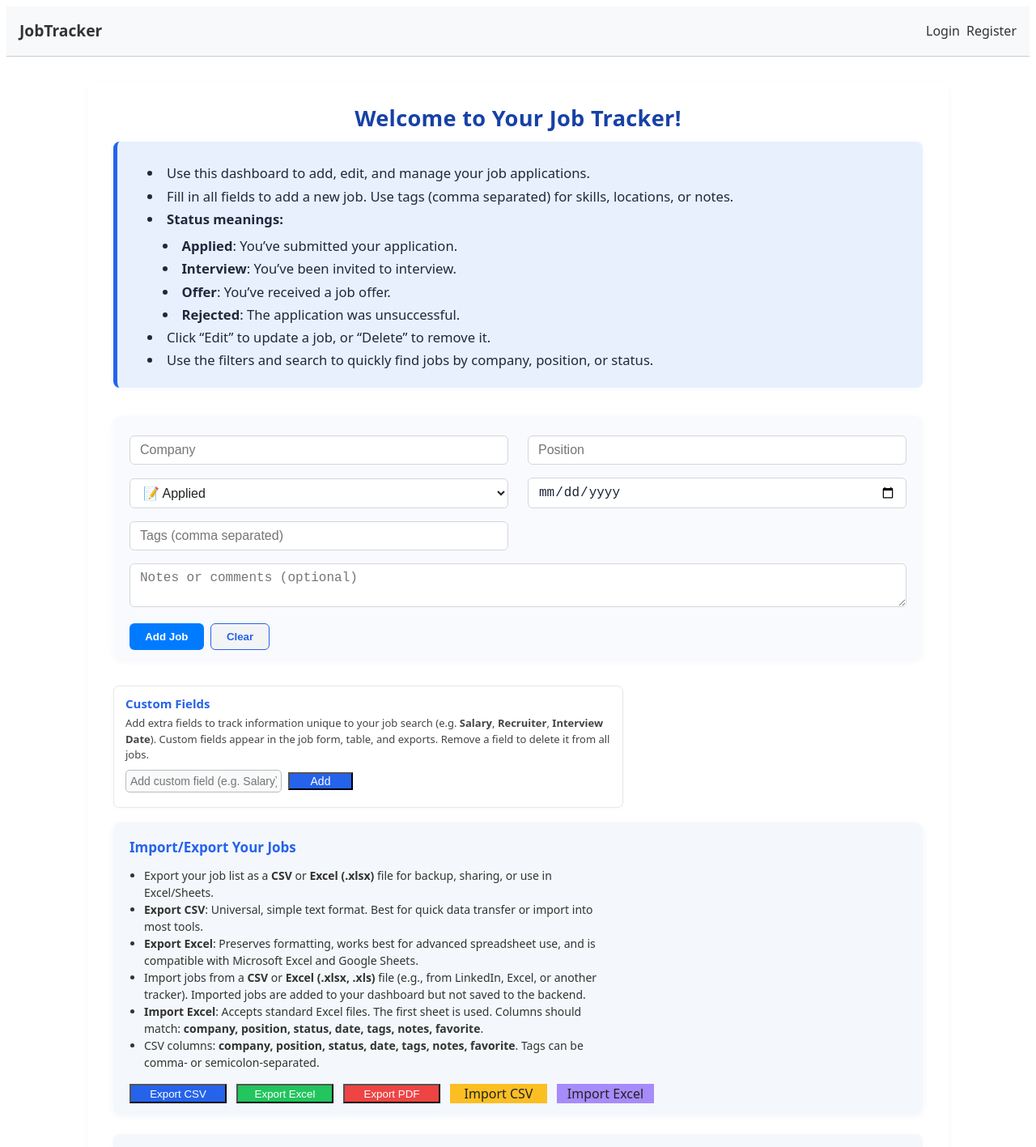
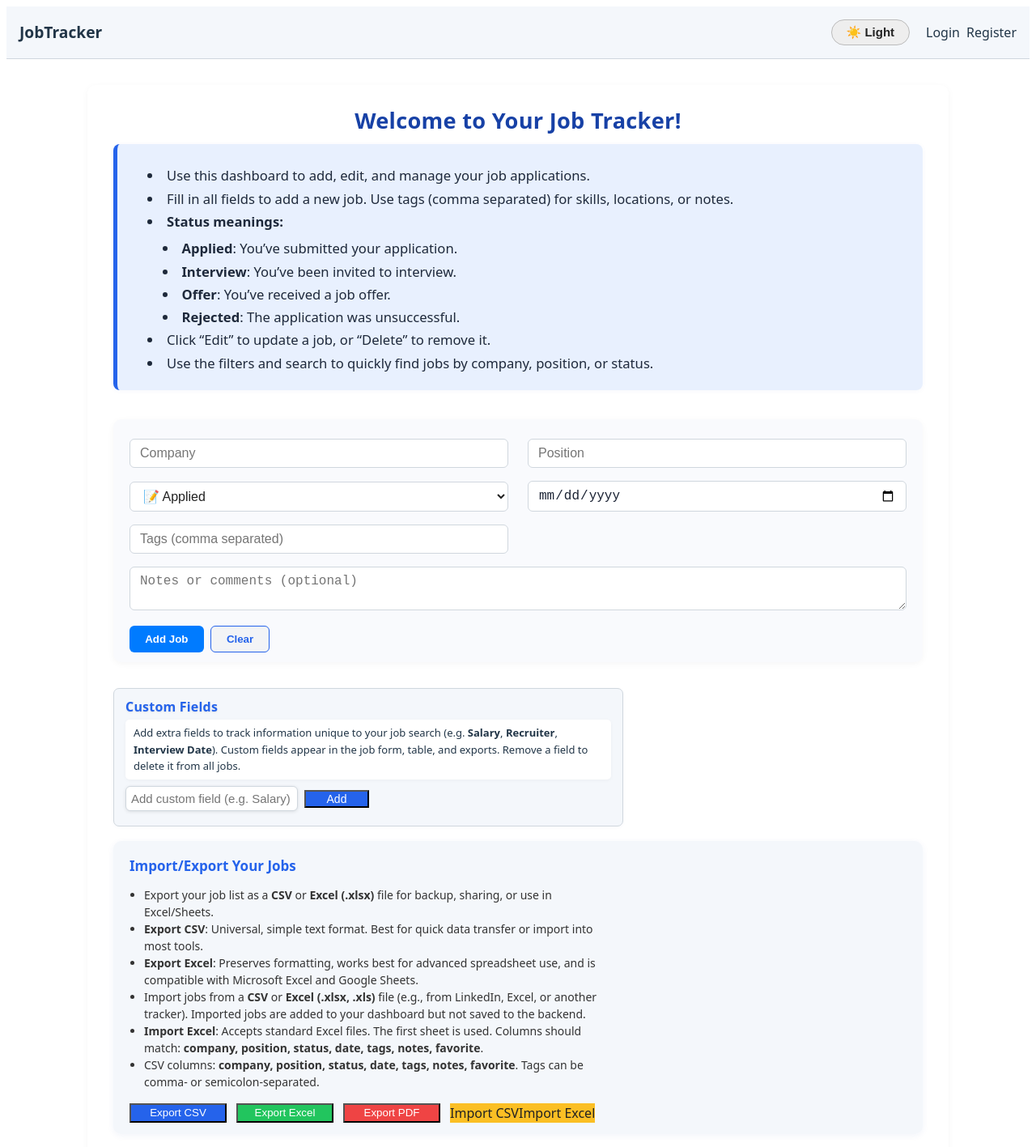
Before and after one commit to Mancini-Developer80/Job-Tracker, a React (Vite) app in the folder client/: page /dashboard in a window 1280 px wide. Shown: the top 1417 px of the page at 81% size. Built offline with nearby package versions, Linux system fonts and the light colour scheme.

Commit message:
dark mode improvements

```diff
--- a/client/src/components/Navbar.module.css
+++ b/client/src/components/Navbar.module.css
@@ -1,6 +1,6 @@
 .userName {
-  background: #e8f0fe;
-  color: #2563eb;
+  background: var(--color-secondary);
+  color: var(--color-primary);
   font-weight: 600;
   padding: 6px 18px;
   border-radius: 16px;
@@ -30,18 +30,18 @@
   box-shadow: 0 4px 16px rgba(255, 88, 88, 0.16);
 }
 .navbar {
-  background: #f8f9fa;
+  background: var(--color-secondary);
 }
 
 .link {
-  color: #333;
+  color: var(--color-text);
   text-decoration: none;
   font-weight: 500;
   transition: color 0.2s;
 }
 
 .link:hover {
-  color: #007bff;
+  color: var(--color-primary);
 }
 
 .container {
@@ -49,8 +49,8 @@
   margin: 0 auto;
   padding: 0 1rem;
   padding: 1rem;
-  border-bottom: 1px solid #ccc;
-  background: #f8f9fa;
+  border-bottom: 1px solid var(--color-border);
+  background: var(--color-secondary);
   display: flex;
   align-items: center;
   gap: 1rem;
--- a/client/src/components/Navbar.tsx
+++ b/client/src/components/Navbar.tsx
@@ -3,11 +3,25 @@ import { RoutePath } from "../types/routes";
 import styles from "./Navbar.module.css";
 import { useAuth } from "../context/AuthContext";
 import UserDropdown from "./UserDropdown";
+import { useEffect, useState } from "react";
 
 const Navbar = () => {
   const navigate = useNavigate();
   const location = useLocation();
   const { user, logout } = useAuth();
+  const [darkMode, setDarkMode] = useState(() => {
+    return localStorage.getItem("darkMode") === "true";
+  });
+
+  useEffect(() => {
+    if (darkMode) {
+      document.body.classList.add("dark");
+    } else {
+      document.body.classList.remove("dark");
+    }
+    localStorage.setItem("darkMode", darkMode ? "true" : "false");
+  }, [darkMode]);
+
   const handleLogout = () => {
     logout();
     navigate("/", { replace: true });
@@ -40,6 +54,25 @@ const Navbar = () => {
             )}
           </div>
           <div className={styles.navRight}>
+            {/* Dark mode toggle */}
+            <button
+              onClick={() => setDarkMode((d) => !d)}
+              style={{
+                background: darkMode ? "#222" : "#eee",
+                color: darkMode ? "#fff" : "#222",
+                border: "1px solid #bbb",
+                borderRadius: 20,
+                padding: "6px 18px",
+                marginRight: 12,
+                cursor: "pointer",
+                fontWeight: 600,
+                fontSize: 15,
+                transition: "background 0.2s, color 0.2s",
+              }}
+              title="Toggle dark mode"
+            >
+              {darkMode ? "🌙 Dark" : "☀️ Light"}
+            </button>
             {/* User dropdown menu for logged-in users */}
             {user && user.name && (
               <UserDropdown user={user} onLogout={handleLogout} />
--- a/client/src/index.css
+++ b/client/src/index.css
@@ -1,3 +1,22 @@
+:root {
+  --color-surface-light: #f8fafc;
+  --color-surface: #f4f7fb;
+  --color-bg: #fff;
+  --color-text: #213547;
+  --color-primary: #2563eb;
+  --color-secondary: #f4f7fb;
+  --color-border: #d0d7de;
+  --color-modal-bg: #fff;
+  --color-modal-text: #444;
+  --color-link: #646cff;
+  --color-link-hover: #535bf2;
+  --color-danger: #e44b5a;
+  --color-danger-dark: #b91c1c;
+  --color-success: #34d399;
+  --color-warning: #fbbf24;
+  --color-favorite: #fbbf24;
+}
+
 :root {
   font-family: system-ui, Avenir, Helvetica, Arial, sans-serif;
   line-height: 1.5;
@@ -13,18 +32,40 @@
   -moz-osx-font-smoothing: grayscale;
 }
 
+body {
+  background: var(--color-bg);
+  color: var(--color-text);
+}
+
+/* Dark mode overrides */
+body.dark {
+  --color-surface-light: #232c33;
+  --color-bg: #181a1b;
+  --color-text: #f3f4f6;
+  --color-primary: #60a5fa;
+  --color-secondary: #23272f;
+  --color-surface: #232b36;
+  --color-border: #333a44;
+  --color-modal-bg: #23272f;
+  --color-modal-text: #e5e7eb;
+  --color-link: #8ab4f8;
+  --color-link-hover: #a5c9fa;
+  --color-danger: #f87171;
+  --color-danger-dark: #b91c1c;
+  --color-success: #34d399;
+  --color-warning: #fbbf24;
+  --color-favorite: #fbbf24;
+  background: var(--color-bg);
+  color: var(--color-text);
+}
+
 a {
-  font-weight: 500;
-  color: #646cff;
-  text-decoration: inherit;
+  color: var(--color-link);
 }
 a:hover {
-  color: #535bf2;
+  color: var(--color-link-hover);
 }
 
-body {
-  border-color: #646cff;
-}
 button:focus,
 button:focus-visible {
   outline: 4px auto -webkit-focus-ring-color;
--- a/client/src/pages/Dashboard.module.css
+++ b/client/src/pages/Dashboard.module.css
@@ -4,7 +4,7 @@
   grid-template-columns: 1.5fr 1fr;
   gap: 18px;
   align-items: end;
-  background: #f4f7fb;
+  background: var(--color-surface);
   padding: 1.1rem 1.2rem 1rem 1.2rem;
   border-radius: 8px;
   margin-bottom: 1.5rem;
@@ -12,35 +12,43 @@
 }
 .filterBox input[type="text"] {
   padding: 0.5rem 0.9rem;
-  border: 1.5px solid #d0d7de;
+  border: 1.5px solid var(--color-border);
   border-radius: 6px;
   font-size: 1.04em;
-  background: #fff;
+  background: var(--color-surface);
   width: 100%;
   box-sizing: border-box;
-  color: #000 !important;
+  color: var(--color-text) !important;
 }
 .filterBox input[type="text"]:focus {
-  color: #000 !important;
+  color: var(--color-text) !important;
 }
 .filterBox select {
   padding: 0.5rem 0.9rem;
-  border: 1.5px solid #d0d7de;
+  border: 1.5px solid var(--color-border);
   border-radius: 6px;
   font-size: 1.04em;
-  background: #fff;
+  background: var(--color-surface);
   width: 100%;
   box-sizing: border-box;
-  color: #000;
-  /* Improve placeholder readability */
+  color: var(--color-text);
 }
 .filterBox input[type="text"]::placeholder {
-  color: #444;
+  color: #888;
   opacity: 1;
 }
 .filterBox select option {
-  color: #1a2233;
-  background: #fff;
+  color: var(--color-text);
+  background: var(--color-surface);
+}
+.customFieldsSection {
+  background: var(--color-surface);
+  border: 1.5px solid var(--color-border);
+  border-radius: 7px;
+  padding: 10px 14px;
+  box-shadow: 0 1px 4px rgba(30, 64, 175, 0.03);
+  max-width: 600px;
+  margin-bottom: 18px;
 }
 @media (max-width: 700px) {
   .filterBox {
@@ -64,7 +72,8 @@
 }
 
 .modalBox {
-  background: #fff;
+  background: var(--color-modal-bg);
+  color: var(--color-modal-text);
   padding: 2.2rem 2.5rem 1.5rem 2.5rem;
   border-radius: 14px;
   box-shadow: 0 2px 16px rgba(0, 0, 0, 0.12);
@@ -76,11 +85,11 @@
   margin-top: 0;
   margin-bottom: 0.7em;
   font-size: 1.25em;
-  color: #b91c1c;
+  color: var(--color-danger-dark);
 }
 .modalBox p {
   margin-bottom: 1.5em;
-  color: #444;
+  color: var(--color-modal-text);
 }
 .modalBox .modalActions {
   display: flex;
@@ -89,7 +98,7 @@
   margin-top: 1.7em;
 }
 .modalBox .modalDeleteBtn {
-  background: #e44b5a;
+  background: var(--color-danger);
   color: #fff;
   border: none;
   border-radius: 6px;
@@ -101,11 +110,11 @@
   box-shadow: 0 1px 4px rgba(228, 75, 90, 0.08);
 }
 .modalBox .modalDeleteBtn:hover {
-  background: #b91c1c;
+  background: var(--color-danger-dark);
 }
 .modalBox .modalCancelBtn {
-  background: #f3f4f6;
-  color: #333;
+  background: var(--color-secondary);
+  color: var(--color-text);
   border: none;
   border-radius: 6px;
   padding: 0.5rem 1.5rem;
@@ -116,7 +125,7 @@
   box-shadow: 0 1px 4px rgba(0, 0, 0, 0.04);
 }
 .modalBox .modalCancelBtn:hover {
-  background: #e5e7eb;
+  background: var(--color-bg);
 }
 /* Table action buttons layout */
 .actions {
@@ -161,8 +170,8 @@
 }
 .tag {
   display: inline-block;
-  background: #e0e7ff;
-  color: #1e40af;
+  background: var(--color-surface);
+  color: var(--color-primary);
   font-size: 0.92em;
   padding: 2px 8px;
   border-radius: 12px;
@@ -177,7 +186,7 @@
   max-width: 1000px;
   margin: 2rem auto;
   padding: 1.5rem 2rem;
-  background: #fff;
+  background: var(--color-bg);
   border-radius: 10px;
   box-shadow: 0 2px 8px rgba(0, 0, 0, 0.04);
 }
@@ -211,11 +220,11 @@
 
 .th,
 .td {
-  border-bottom: 1px solid #ccc;
+  border-bottom: 1px solid var(--color-border);
   text-align: left;
   padding: 0.5rem 0.25rem;
-  color: #222;
-  background: #fff;
+  color: var(--color-text);
+  background: var(--color-bg);
 }
 .chartsGrid {
   display: flex;
@@ -233,7 +242,7 @@
 
 .charts {
   height: 300px;
-  background: #f4f4f4;
+  background: var(--color-surface);
   display: flex;
   align-items: center;
   justify-content: center;
--- a/client/src/pages/Dashboard.tsx
+++ b/client/src/pages/Dashboard.tsx
@@ -458,28 +458,31 @@ const Dashboard: React.FC = () => {
         />
       </div>
       {/* 3. Custom Fields */}
-      <div
-        style={{
-          marginBottom: 18,
-          border: "1px solid #e5e7eb",
-          borderRadius: 7,
-          background: "#fff",
-          padding: "10px 14px",
-          boxShadow: "0 1px 4px rgba(30,64,175,0.03)",
-          maxWidth: 600,
-        }}
-      >
+      <div className={styles.customFieldsSection}>
         <div
           style={{
-            fontWeight: 600,
-            color: "#2563eb",
+            fontWeight: 700,
+            color: "var(--color-primary)",
             marginBottom: 4,
-            fontSize: 15,
+            fontSize: 16,
+            letterSpacing: "0.2px",
+            textShadow: "0 1px 2px rgba(0,0,0,0.10)",
           }}
         >
           Custom Fields
         </div>
-        <div style={{ color: "#444", fontSize: 13, marginBottom: 8 }}>
+        <div
+          style={{
+            color: "var(--color-text)",
+            fontSize: 13,
+            marginBottom: 8,
+            background: "var(--color-bg)",
+            borderRadius: 5,
+            padding: "6px 10px",
+            lineHeight: 1.6,
+            boxShadow: "0 1px 4px rgba(0,0,0,0.04)",
+          }}
+        >
           Add extra fields to track information unique to your job search (e.g.{" "}
           <b>Salary</b>, <b>Recruiter</b>, <b>Interview Date</b>). Custom fields
           appear in the job form, table, and exports. Remove a field to delete
@@ -500,13 +503,15 @@ const Dashboard: React.FC = () => {
             onChange={(e) => setNewCustomField(e.target.value)}
             placeholder="Add custom field (e.g. Salary)"
             style={{
-              padding: 5,
-              borderRadius: 5,
-              border: "1px solid #bbb",
+              padding: 6,
+              borderRadius: 6,
+              border: "1.5px solid var(--color-border)",
               minWidth: 150,
-              fontSize: 14,
-              background: "#f9fafb",
-              color: "#222", // High-contrast dark color for legibility
+              fontSize: 15,
+              background: "var(--color-bg)",
+              color: "var(--color-text)",
+              boxShadow: "0 1px 4px rgba(0,0,0,0.10)",
+              transition: "background 0.2s, color 0.2s",
             }}
           />
           <button
@@ -514,7 +519,7 @@ const Dashboard: React.FC = () => {
             className={styles.button}
             style={{
               minWidth: 80,
-              background: "#2563eb",
+              background: "var(--color-primary)",
               color: "#fff",
               fontWeight: 500,
               fontSize: 14,
@@ -528,15 +533,15 @@ const Dashboard: React.FC = () => {
             <span
               key={field}
               style={{
-                background: "#f3f4f6",
-                color: "#3730a3",
+                background: "var(--color-bg)",
+                color: "var(--color-primary)",
                 borderRadius: 5,
                 padding: "2px 10px",
                 display: "flex",
                 alignItems: "center",
                 gap: 4,
                 fontSize: 14,
-                border: "1px solid #e0e7ff",
+                border: "1.5px solid var(--color-border)",
               }}
             >
               {field}
@@ -662,18 +667,6 @@ const Dashboard: React.FC = () => {
               onChange={handleImportCSV}
               style={{ display: "none" }}
             />
-          </label>
-          <label
-            className={styles.button}
-            style={{
-              background: "#a78bfa",
-              color: "#222",
-              cursor: "pointer",
-              marginBottom: 0,
-              minWidth: 120,
-              textAlign: "center",
-            }}
-          >
             Import Excel
             <input
               type="file"
--- a/client/src/pages/Home.tsx
+++ b/client/src/pages/Home.tsx
@@ -14,11 +14,12 @@ const Home: React.FC = () => {
   const { user } = useAuth();
   if (user) return <Navigate to="/dashboard" replace />;
   return (
+    <>
       <div className={styles.homeContainer}>
         <h1 className={styles.title}>Welcome to Job Tracker Dashboard</h1>
         <p className={styles.subtitle}>
-        Effortlessly manage your job applications, track your progress, and gain
-        insights with our full-featured dashboard.
+          Effortlessly manage your job applications, track your progress, and
+          gain insights with our full-featured dashboard.
         </p>
         <ul className={styles.features}>
           <li>
@@ -33,7 +34,8 @@ const Home: React.FC = () => {
             applications
           </li>
           <li>
-          <FaUserCog className={styles.icon} /> Profile and settings management
+            <FaUserCog className={styles.icon} /> Profile and settings
+            management
           </li>
           <li>
             <FaShieldAlt className={styles.icon} /> Admin features for advanced
@@ -49,6 +51,11 @@ const Home: React.FC = () => {
           </Link>
         </div>
       </div>
+      <footer style={{ marginTop: 32, color: "#888", fontSize: 14 }}>
+        © 2025 Giuseppe Mancini – Job Tracker Dashboard | React-Typescrip
+        Node.js Express MongoDB
+      </footer>
+    </>
   );
 };
 
```
Lines whose indentation alone changed are shown as unchanged.
